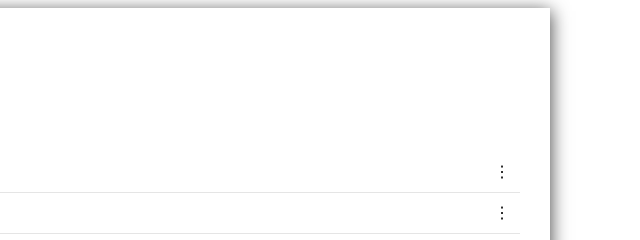
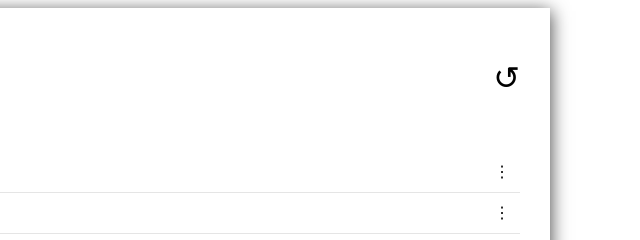
Before and after one commit to Rayan84/to-do-list, a website built with webpack: page src/index.html in a window 1280 px wide. Shown: the top 240 px of the page, 640-1280 px from the left. Built offline with nearby package versions, Linux system fonts and the light colour scheme; some icons are missing.

Commit message:
Add arrow circle

```diff
--- a/src/index.html
+++ b/src/index.html
@@ -7,7 +7,7 @@
   </head>
   <body>
     <div id="container">
-      <h1>Today's To Do</h1>
+      <h1>Today's To Do<span class="float-right font-weight-100">&#8634;</span></h1>
       <input id="input" type="text" placeholder="Add to your list..."><i class="fas fa-ellipsis-v"></i>
       <ul id="list-container">
       </ul>
--- a/src/style.css
+++ b/src/style.css
@@ -39,6 +39,11 @@ body {
   padding: 15px;
 }
 
+.float-right,
+.ellipses {
+  float: right;
+}
+
 .completed {
   text-decoration: line-through ;
 }
@@ -47,6 +52,6 @@ body {
   margin-right: 20px;
 }
 
-.ellipses {
-  float: right;
+.font-weight-100 {
+  font-weight: lighter;
 }
```
Also changed, not shown: dist/index.html, dist/main.js.
